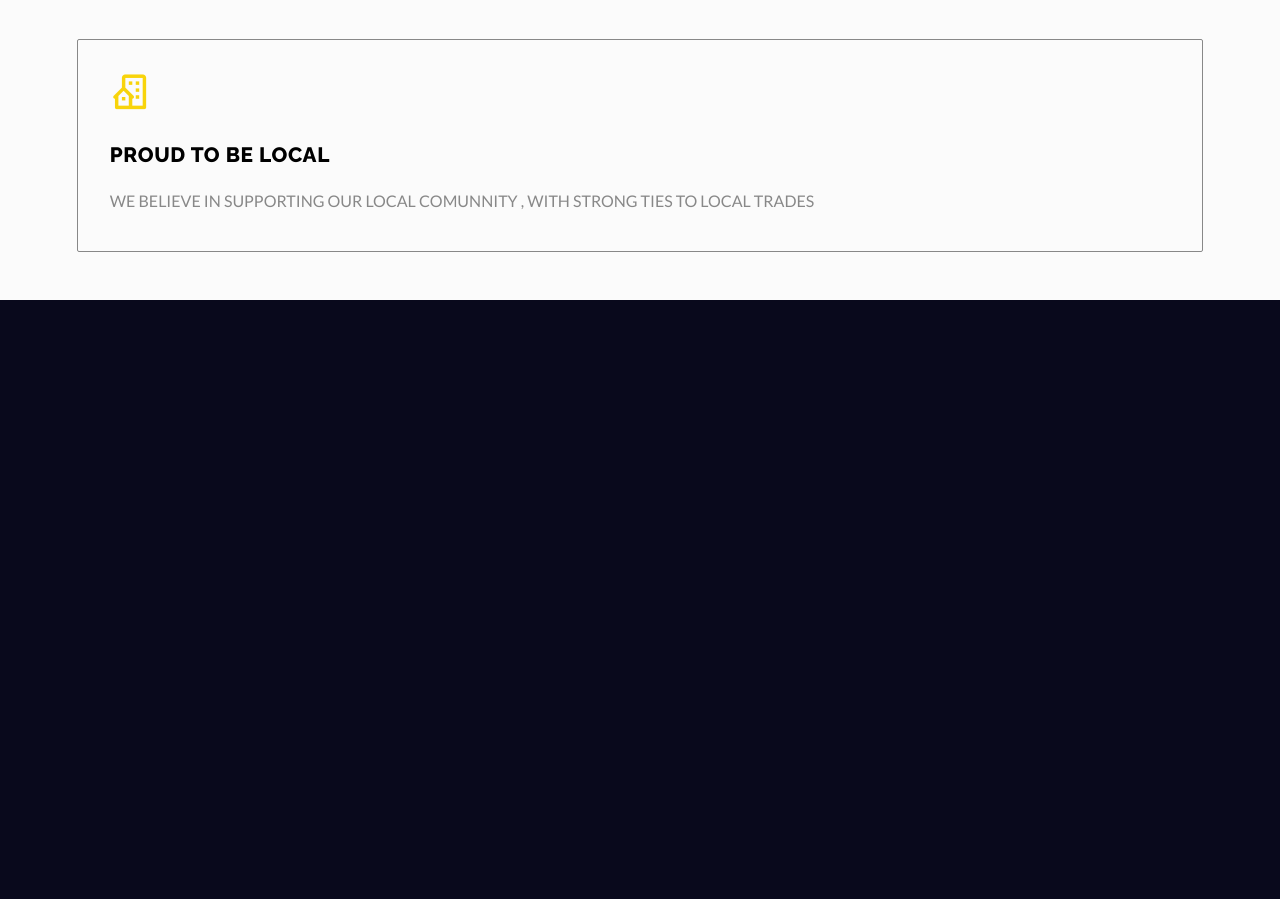
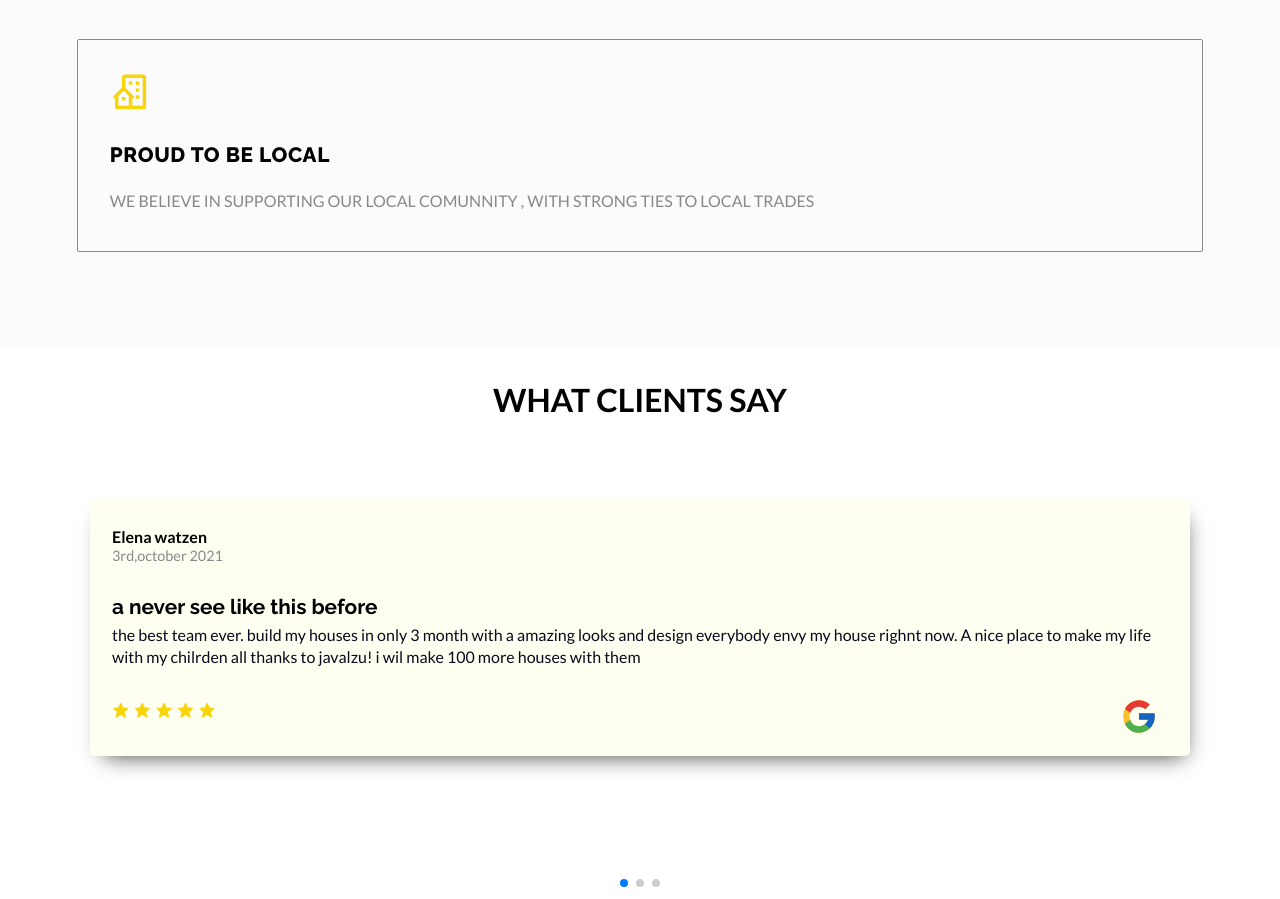
Before and after one commit to jaalzu/pagina-arquitectura, a website: page public/index.html in a window 1280 px wide. Shown: the part 8149-9048 px from the top of the page. Before the commit the page ends 8449 px from the top, so only its background shows below. Drawn offline with nearby package versions, Linux system fonts and the light colour scheme.

Commit message:
clients section donde

```diff
--- a/public/index.html
+++ b/public/index.html
@@ -23,6 +23,13 @@
     <link rel="stylesheet" href="../dist/css/style.css">
 
     <link href='https://unpkg.com/boxicons@2.1.4/css/boxicons.min.css' rel='stylesheet'>
+
+    <link
+    rel="stylesheet"
+    href="https://cdn.jsdelivr.net/npm/swiper@11/swiper-bundle.min.css"
+  />
+
+  <script src="https://cdn.jsdelivr.net/npm/swiper@11/swiper-bundle.min.js"></script>
 
     <!-- TITLE  -->
     <title>JAVALZU ARQUITECTURE</title>
@@ -201,8 +208,97 @@
                          WE BELIEVE IN SUPPORTING OUR LOCAL COMUNNITY , WITH STRONG TIES TO LOCAL TRADES</p>
                     </div>
                 </div>
+        </section>
 
+        <section class="clients" id="clients">
+            <h2 class="section__title black">WHAT CLIENTS SAY</h2>
+        <!-- Slider main container -->
+<div class="swiper">
+    <!-- Additional required wrapper -->
+    <div class="swiper-wrapper">
+      <!-- Slides -->
+      <div class="swiper-slide">
+        <div class="client__box">
+            <div class="client__name">
+                <p>Elena watzen</p>
+                <span>3rd,october 2021</span>
+            </div>
+            <div class="client__comment">
+                <h4>a never see like this before</h4>
+                <p>the best team ever. build my houses in only 3 month with a amazing looks and design everybody envy my house righnt now. A nice place to make my life with my chilrden all thanks to javalzu! i wil make 100 more houses with them</p>
+            </div>
+            <div class="client__stars">
+                <div>
+                    <i class='bx bxs-star'></i>
+                    <i class='bx bxs-star'></i>
+                    <i class='bx bxs-star'></i>
+                    <i class='bx bxs-star'></i>
+                    <i class='bx bxs-star'></i>
+                </div>
+                <div>
+                    <img src="/public/imagenes/icons8-logo-de-google-48.svg" alt="">
+                </div>
+            </div>
+        </div>
+      </div>
+
+       <div class="swiper-slide">
+         <div class="client__box">
+            <div class="client__name">
+             <p>Elena watzen</p>
+                <span>3rd,october 2021</span>
+        </div>
+        <div class="client__comment">
+            <h4>a never see like this before</h4>
+            <p>the best team ever. build my houses in only 3 month with a amazing looks and design everybody envy my house righnt now. A nice place to make my life with my chilrden all thanks to javalzu! i wil make 100 more houses with them</p>
+        </div>
+        <div class="client__stars">
+            <div>
+                    <i class='bx bxs-star'></i>
+                    <i class='bx bxs-star'></i>
+                    <i class='bx bxs-star'></i>
+                    <i class='bx bxs-star'></i>
+                    <i class='bx bxs-star'></i>
+                </div>
+                <div>
+                    <img src="/public/imagenes/icons8-logo-de-google-48.svg" alt="">
+                </div>
+        </div>
+    </div>
+</div>
+
+      <div class="swiper-slide">
+        <div class="client__box">
+            <div class="client__name">
+                <p>Elena watzen</p>
+                <span>3rd,october 2021</span>
+            </div>
+            <div class="client__comment">
+                <h4>aaaa never see like this before</h4>
+                <p>the best team ever. build my houses in only 3 month with a amazing looks and design everybody envy my house righnt now. A nice place to make my life with my chilrden all thanks to javalzu! i wil make 100 more houses with them</p>
+            </div>
+            <div class="client__stars">
+                <div>
+                    <i class='bx bxs-star'></i>
+                    <i class='bx bxs-star'></i>
+                    <i class='bx bxs-star'></i>
+                    <i class='bx bxs-star'></i>
+                    <i class='bx bxs-star'></i>
+                </div>
+                <div>
+                    <img src="/public/imagenes/icons8-logo-de-google-48.svg" alt="">
+                </div>
+            </div>
+        </div>
+      </div>
+    </div>
+    <!-- If we need pagination -->
+    <div class="swiper-pagination"></div>
+    <!-- If we need scrollbar -->
+  </div>
         </section>
+
+
 <script src="../src/script.js"></script>
 </body>
 </html>
--- /dev/null
+++ b/scss/sections/_clients.scss
@@ -0,0 +1,59 @@
+.clients{
+    background-color: white;
+
+    .swiper {
+        display: flex;
+        align-items: center;
+        height: 400px;
+        gap: 1rem;
+      }
+
+      .client__box{
+        margin-inline: 7vw;
+        border-radius: 5px;
+        -webkit-box-shadow: 4px 10px 21px -10px rgba(0,0,0,0.75);
+        -moz-box-shadow: 4px 10px 21px -10px rgba(0,0,0,0.75);
+        box-shadow: 4px 10px 21px -10px rgba(0,0,0,0.75);
+        background-color: rgb(254, 255, 240);
+        padding: 1rem 1.4rem;
+
+            .client__name{
+                margin-top: .7rem;
+                margin-bottom: 1.8rem;
+                p{
+                    color: $color-black;
+                    font-weight: $weight-semibold;
+                    line-height: 1.3;
+                }
+                span{
+                    color: $color-gray-light;
+                    font-size: .9rem;
+                }
+            }
+            .client__comment{
+                h4{
+                    font-size: 1.3rem;
+                    margin-bottom: .3rem;
+                }
+                p{
+                    color: $color-black-bg;
+                    line-height: 1.4;
+                    margin-bottom: 1.8rem;
+                }
+            }
+            .client__stars{
+                display: flex;
+                justify-content: space-between;
+                align-items: center;
+                i{
+                    color: $color-primary;
+                    font-size: 1.1rem;
+                    margin-bottom: 1rem;
+                }
+
+                img{
+                    width: 80%;
+                }
+            }
+      }
+    }
--- a/scss/sections/_work.scss
+++ b/scss/sections/_work.scss
@@ -2,7 +2,7 @@
     background-color: $color-white-bg;
     display: flex;
     flex-direction: column;
-    padding-bottom: 3rem;
+    padding-bottom: 6rem;
     row-gap: 3rem;
 
 
--- a/scss/style.scss
+++ b/scss/style.scss
@@ -9,3 +9,4 @@
 @import '../scss/components/lines.scss';
 @import '../scss/sections/services';
 @import '../scss/sections/work';
+@import '../scss/sections/clients';
--- a/src/script.js
+++ b/src/script.js
@@ -17,3 +17,24 @@ document.addEventListener('DOMContentLoaded', function () {
       toggleMenu.style.display = 'block'; // Muestra el ícono del menú
     });
   });
+
+
+
+  const swiper = new Swiper('.swiper', {
+    // Optional parameters
+    direction: 'horizontal',
+    loop: true,
+
+    // If we need pagination
+    pagination: {
+      el: '.swiper-pagination',
+    },
+
+    // Navigation arrows
+
+
+    // And if we need scrollbar
+    scrollbar: {
+      el: '.swiper-scrollbar',
+    },
+  });
```
Also changed, not shown: dist/css/style.css, public/imagenes/icons8-logo-de-google-48.svg (added), 1 other file.
